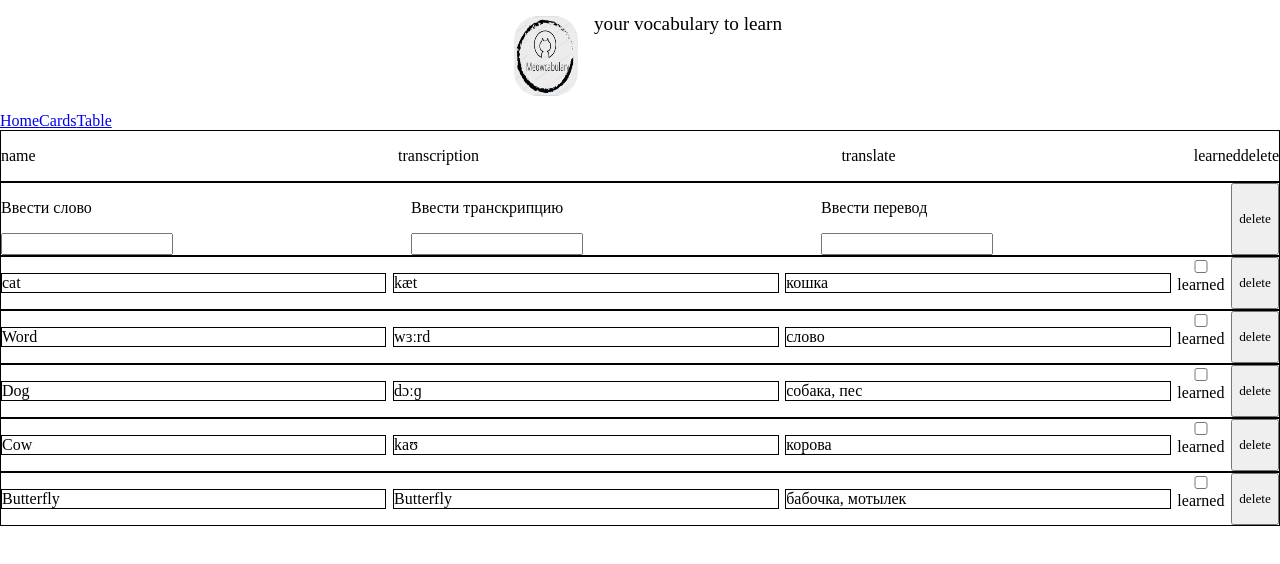
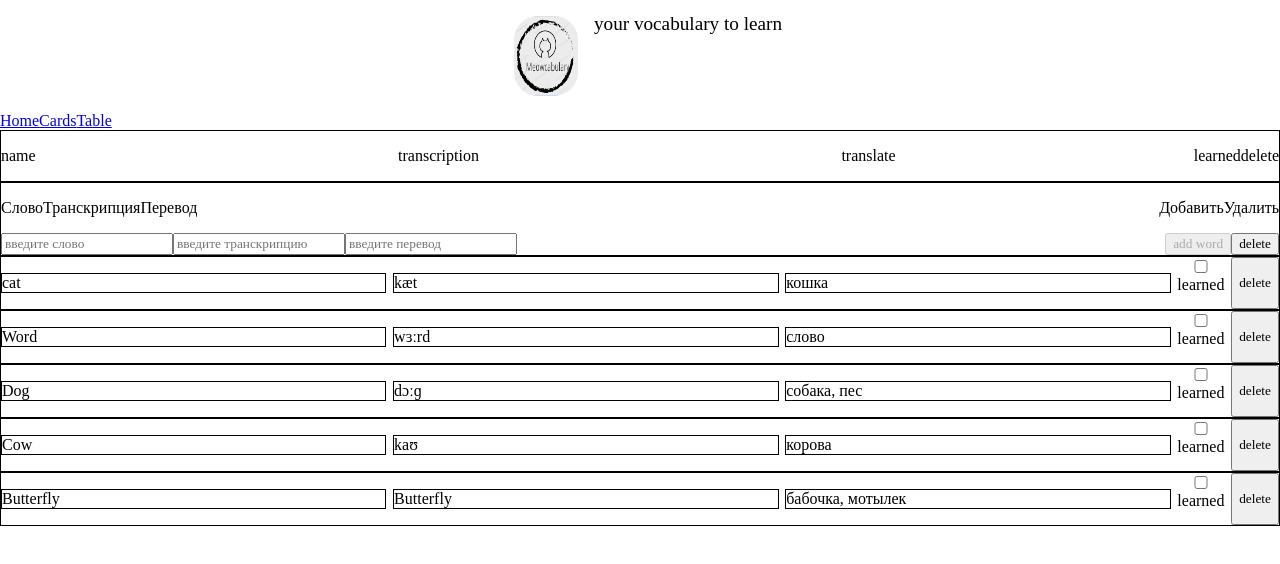
Before and after one commit to TaisNch/vocabulary_cards, a React (Create React App) app in the folder vocabulary-cards/: page /table in a window 1280 px wide. Shown: the top 564 px of the page. Built offline with nearby package versions, Linux system fonts and the light colour scheme; a web font is replaced by a local one.

Commit message:
add addwords line and add btn

```diff
--- a/vocabulary-cards/src/components/AllCards.jsx
+++ b/vocabulary-cards/src/components/AllCards.jsx
@@ -29,7 +29,7 @@ function AllCards () {
    <div className='cards'>
           <Card
              onLearned={handleWordLearned}
-             key={data[currentIndex].id}
+            //  key={data[currentIndex].id}
              word={data[currentIndex].word}
              transcription={data[currentIndex].transcription}
              translate={data[currentIndex].translate}
--- a/vocabulary-cards/src/components/Card/Card.jsx
+++ b/vocabulary-cards/src/components/Card/Card.jsx
@@ -1,8 +1,7 @@
 import './Card.css';
 import { useState, useEffect, useRef } from 'react';
-import data from '../../data.json'
 
-function Card({ onLearned }) {
+function Card({ word, transcription, translate,onLearned }) {
 const [isActive, setIsActive] = useState(false);
 
 const [isTranslated, setIsTranslated] = useState(false);
@@ -12,6 +11,7 @@ const handleShowTranslation = () => {
       setIsTranslated(true);
       onLearned();
     }
+    setIsActive(!isActive);
   };
 
   const buttonRef = useRef(null);
@@ -24,9 +24,9 @@ const handleShowTranslation = () => {
 
 return (
 <div className='card'>
-<p className='card__line'>{data.word}</p>
-<p className='card__line'>{data.transcription}</p>
-<p className={`card__line trslt ${isActive ? '' : 'hide'}`}>{data.translate}</p>
+<p className='card__line'>{word}</p>
+<p className='card__line'>{transcription}</p>
+<p className={`card__line trslt ${isActive ? '' : 'hide'}`}>{translate}</p>
 <button className='card__button' ref={buttonRef} onClick={handleShowTranslation}>
 {isActive ? 'Hide Translation' : 'Show Translation'}
 </button>
--- a/vocabulary-cards/src/components/addWord/AddWord.jsx
+++ b/vocabulary-cards/src/components/addWord/AddWord.jsx
@@ -1,28 +1,84 @@
 import './AddWord.css'
+import { useState } from 'react';
 
 function AddWord (){
-    return (
-        <div className='addWord'>
-          <div>
-          <p>
-            Ввести слово
-           </p>
-            <input type="text" />
+  const [word, setWord] = useState('');
+  const [transcription, setTranscription] = useState('');
+  const [translation, setTranslation] = useState('');
+  const [isButtonDisabled, setIsButtonDisabled] = useState(true);
+
+  const [errors, setErrors] = useState({
+    word: '',
+    transcription: '',
+    translation: ''
+  });
+
+  const isWordValid = /^[A-Za-z]+$/.test(word);
+  const isTranscriptionValid = /^[A-Za-z\s'ˈˌ]+$/.test(transcription);
+  const isTranslationValid = /^[А-Яа-яЁё\s]+$/.test(translation);
+
+  const handleInputChange = () => {
+    setErrors({
+      word: isWordValid || word === '' ? '' : 'проверьте корректность написания слова',
+      transcription: isTranscriptionValid || transcription === '' ? '' : 'проверьте корректность написания транскрипции',
+      translation: isTranslationValid || translation === '' ? '' : 'проверьте корректность написания перевода'
+    });
+
+    if (isWordValid && isTranscriptionValid && isTranslationValid && word.trim() && transcription.trim() && translation.trim()) {
+      setIsButtonDisabled(false);
+    } else {
+      setIsButtonDisabled(true);
+    }
+  };
+
+    const handleAddWord = () => {
+    if (!isButtonDisabled) {
+      setWord('');
+      setTranscription('');
+      setTranslation('');
+      setIsButtonDisabled(true);
+    }
+  };
+
+  return (
+  <div className='addWord'>
+   <div className='addWord__title title'>
+    <div className = 'title__words'>
+    <p>Слово</p>
+    <p>Транскрипция</p>
+    <p>Перевод </p>
+    </div>
+    <div className = 'title__btns'>
+    <p>Добавить</p>
+    <p>Удалить</p>
+    </div>
+    </div>
+    <div className='addWord__form'>
+      <form className='addWord__inputs' action="">
+      <div className='inputWrapper'>
+         <input  className={errors.word ? 'inputError' : ''} placeholder = 'введите слово' value={word} type="text"
+          onChange={(e) => { setWord(e.target.value); handleInputChange(); }} />
+           {errors.word && <p className='errorText'>{errors.word}</p>}
+           </div>
+           <div className='inputWrapper'>
+         <input  className={errors.transcription ? 'inputError' : ''}
+         placeholder = 'введите транскрипцию' value={transcription} type="text"
+         onChange={(e) => { setTranscription(e.target.value); handleInputChange(); }} />
+           {errors.transcription && <p className='errorText'>{errors.transcription}</p>}
+           </div>
+           <div className='inputWrapper'>
+         <input  className={errors.translation ? 'inputError' : ''}
+         placeholder = 'введите перевод' value={translation}  type="text"
+         onChange={(e) => { setTranslation(e.target.value); handleInputChange(); }} />
+          {errors.translation && <p className='errorText'>{errors.translation}</p>}
           </div>
-          <div>
-          <p>
-            Ввести транскрипцию
-           </p>
-            <input type="text" />
-          </div>
-          <div>
-          <p>
-            Ввести перевод
-           </p>
-            <input type="text" />
-          </div>
+       </form>
+          <div className='addWord__btns'>
+          <button onClick={handleAddWord} disabled={isButtonDisabled}>add word</button>
           <button>delete</button>
         </div>
+    </div>
+</div>
     )
 };
 export default AddWord;
--- a/vocabulary-cards/src/components/addWord/addWord.css
+++ b/vocabulary-cards/src/components/addWord/addWord.css
@@ -1,6 +1,34 @@
 .addWord {
+    border: 1px solid black;
+}
+
+.title,
+.title__words,
+.title__btns{
     display: flex;
     flex-direction: row;
     justify-content: space-between;
-    border: 1px solid black;
 }
+
+.addWord__form {
+    display: flex;
+    flex-direction: row;
+    justify-content: space-between;
+}
+
+.addWord__inputs {
+    display: flex;
+    flex-direction: row;
+   }
+
+.addWord__btns{
+    display: flex;
+    flex-direction: row;}
+
+.errorText {
+     color: red;
+    }
+
+.inputError {
+        border: 2px solid red; /* Красная рамка вокруг инпута с ошибкой */
+        outline: none; }
```
